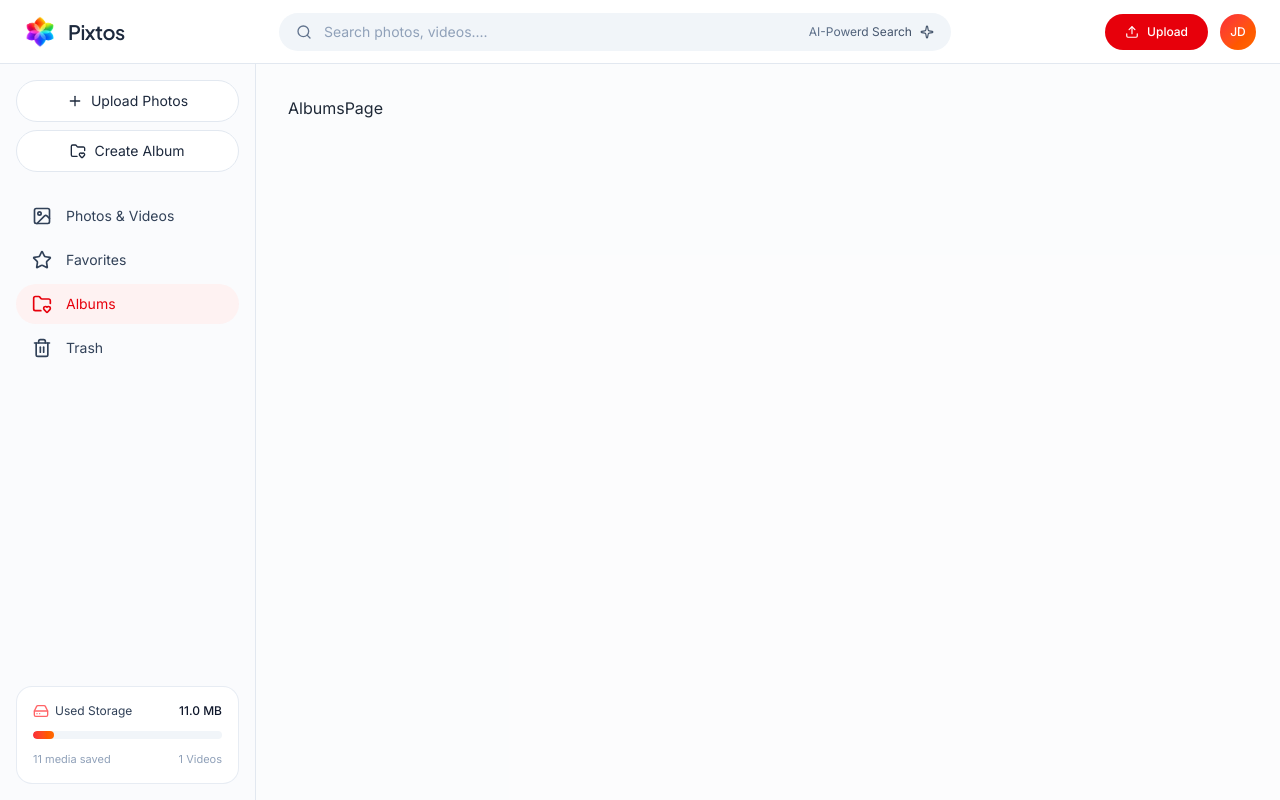
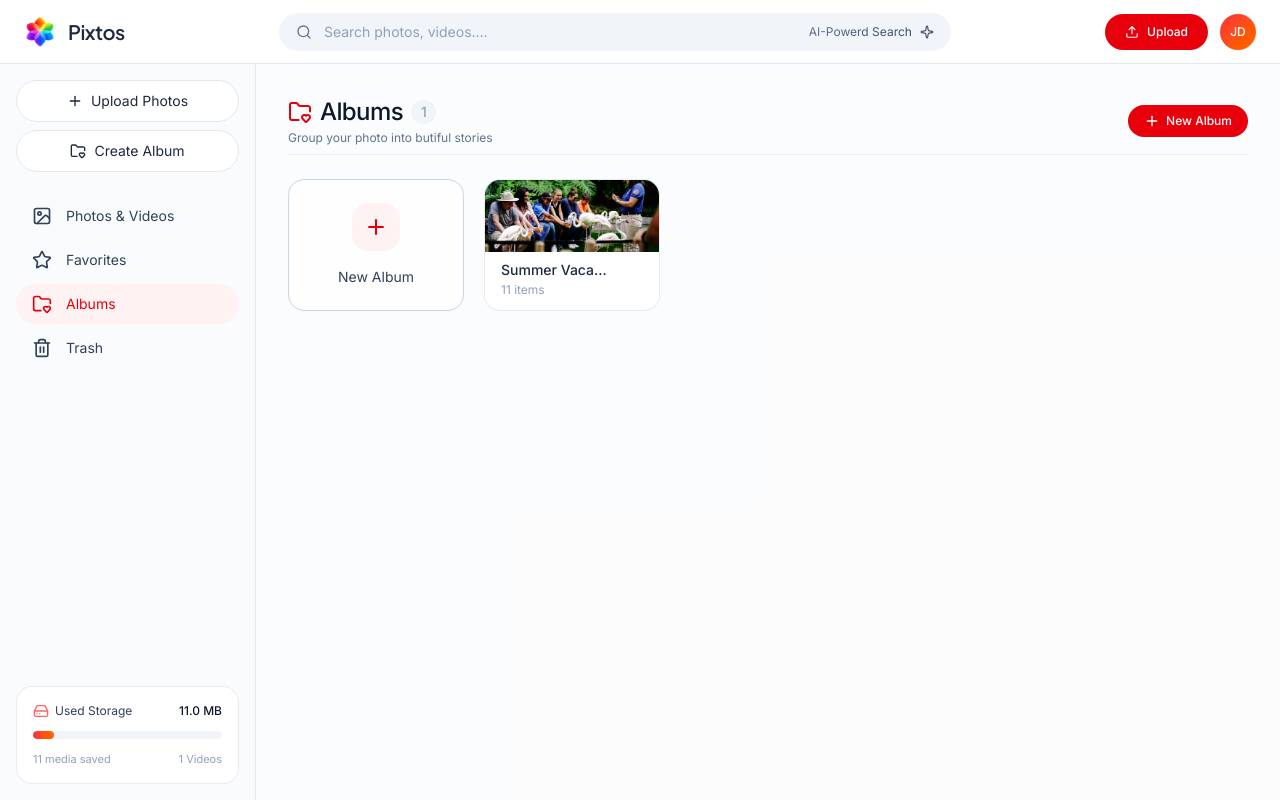
Before and after one commit to codexmish/Pixtos-Client, a Next.js app: page /albums in a window 1280 px wide. Built offline with nearby package versions, Linux system fonts and the light colour scheme; a web font is replaced by a local one.

Commit message:
album page done

```diff
--- a/src/app/(service)/albums/page.tsx
+++ b/src/app/(service)/albums/page.tsx
@@ -1,7 +1,179 @@
-import React from "react";
+"use client";
+import type { Media } from "@/components/module/photos/PhotoGird";
+import { useUI } from "@/providers/UIProvider";
+import { FolderHeartIcon, ImageIcon, PlusIcon, Trash2Icon } from "lucide-react";
+import { useRouter } from "next/navigation";
+import { type MouseEvent, useEffect, useState } from "react";
+import { DUMMY_MEDIA } from "../page";
+import { Spinner } from "@/components/ui/spinner";
+import Image from "next/image";
+
+// -----one album with its photos
+type AlbumDetail = {
+  _id: string;
+  title: string;
+  description: string;
+  photos: Media[];
+  createdAt: string;
+};
+
+export const DUMMY_ALBUM_DETAIL = {
+  _id: "6ad07889d514b3f0ab2c53c9",
+  title: "Summer Vacation",
+  description: "",
+  owner: {
+    _id: "6acf808efdb27097e8c82140",
+    name: "GreatStack",
+    email: "user.greatstack@gmail.com",
+  },
+  photos: DUMMY_MEDIA,
+  createdAt: "2026-10-15T06:54:01.552Z",
+  updatedAt: "2026-10-15T06:55:10.555Z",
+};
 
 const AlbumsPage = () => {
-  return <div>AlbumsPage</div>;
+  const { openCreateAlbum } = useUI();
+  const [albums, setAlbums] = useState<AlbumDetail[]>([]);
+  const [loading, setLoading] = useState(true);
+  const router = useRouter();
+
+  const fetchAlbum = async () => {
+    setTimeout(() => {
+      setAlbums([DUMMY_ALBUM_DETAIL]);
+      setLoading(false);
+    }, 500);
+  };
+
+  // -----delete album (demo for now), stop the click from also opening the album
+  const handleDeleteAlbum = (e: MouseEvent, id: string) => {
+    e.stopPropagation();
+    console.log(id);
+  };
+
+  // biome-ignore lint/correctness/useExhaustiveDependencies: load albums once on mount
+  useEffect(() => {
+    fetchAlbum();
+  }, []);
+
+  return (
+    <div className="max-w-7xl mx-auto space-y-6">
+      <div className="flex items-center justify-between pb-2 border-b border-slate-200/60">
+        <div>
+          <h2 className="text-2xl font-medium text-slate-900 tracking-tight flex items-center gap-2">
+            <FolderHeartIcon className="size-6 text-red-600" /> Albums{" "}
+            {albums.length > 0 && (
+              <span className="text-sm font-medium text-slate-400 bg-slate-100 px-2.5 py-0.5 rounded-full">
+                {albums.length}
+              </span>
+            )}
+          </h2>
+          <p className="text-xs text-slate-500 mt-0.5">
+            Group your photo into butiful stories
+          </p>
+        </div>
+        <button
+          onClick={() => openCreateAlbum?.()}
+          type="button"
+          className="flex items-center gap-1.5 px-4 py-2 bg-red-600 hover:bg-red-700 text-white text-xs font-medium rounded-full transition cursor-pointer"
+        >
+          <PlusIcon className="size-4" />
+          <span>New Album</span>
+        </button>
+      </div>
+
+      {loading ? (
+        <Spinner />
+      ) : (
+        <div className="grid grid-cols-2 sm:grid-cols-3 md:grid-cols-4 lg:grid-cols-5 gap-5">
+          {/* ------create new album card */}
+          <button
+            type="button"
+            onClick={() => openCreateAlbum()}
+            className="album-card-create group"
+          >
+            <span className="size-12 rounded-2xl bg-red-50 text-red-600 flex items-center justify-center mb-4">
+              <PlusIcon className="size-6" />
+            </span>
+            <span className="text-sm text-slate-700 group-hover:text-red-600">
+              New Album
+            </span>
+          </button>
+
+          {/* ----Album cards */}
+          {albums.map((album) => {
+            const firstPhoto = album.photos.length > 0 ? album.photos[0] : null;
+            const coverUrl = firstPhoto
+              ? firstPhoto.thumbnailUrl || firstPhoto.url
+              : null;
+
+            const photoCount = album.photos ? album.photos.length : 0;
+
+            return (
+              // biome-ignore lint/a11y/useSemanticElements: card holds a delete button, a <button> can't contain buttons
+              <div
+                role="button"
+                tabIndex={0}
+                key={album._id}
+                className="group album-card"
+                onClick={() => router.push(`/albums/${album._id}`)}
+                onKeyDown={(e) => {
+                  // -----only when the card itself is focused, not its delete button
+                  if (e.target !== e.currentTarget) return;
+                  if (e.key === "Enter" || e.key === " ") {
+                    e.preventDefault();
+                    router.push(`/albums/${album._id}`);
+                  }
+                }}
+              >
+                {/* -----album card design */}
+                <div className="flex-1 min-h-0 w-full bg-slate-100 relative overflow-hidden">
+                  {coverUrl ? (
+                    <Image
+                      src={coverUrl}
+                      alt={album.title}
+                      width={400}
+                      height={400}
+                      className="size-full object-cover transition-transform duration-300 group-hover:scale-105"
+                    />
+                  ) : (
+                    <div className="size-full flex flex-col items-center justify-center text-slate-300 bg-linear-to-br from-slate-100 to-slate-200/70">
+                      <ImageIcon className="size-10 mb-1" />
+                      <span className="text-[11px] font-medium text-slate-400 ">
+                        No Photos Yet
+                      </span>
+                    </div>
+                  )}
+                </div>
+
+                {/* -----content footer */}
+                <div className="px-4 pb-3 py-2 flex items-center justify-between">
+                  <div className="truncate pr-2">
+                    <h4 className="text-slate-800 text-sm truncate group-hover:text-red-600 transition font-medium">
+                      {album.title}
+                    </h4>
+                    <p className="text-xs text-slate-400 mt-0.5">
+                      {photoCount} {photoCount === 1 ? "item" : "items"}
+                    </p>
+                  </div>
+
+                  {/* ----action button on card hover */}
+                  <div className="flex items-center gap-1 opacity-0 group-hover:opacity-100 transition">
+                    <button onClick={(e)=>handleDeleteAlbum(e, album._id)}
+                      className="p-1.5 hover:bg-rose-50 text-slate-400 hover:text-rose-600 rounded-lg transition cursor-pointer"
+                      title="Delete album"
+                      type="button"
+                    >
+                      <Trash2Icon className="size-3.5" />
+                    </button>
+                  </div>
+                </div>
+              </div>
+            );
+          })}
+        </div>
+      )}
+    </div>
+  );
 };
 
 export default AlbumsPage;
```
